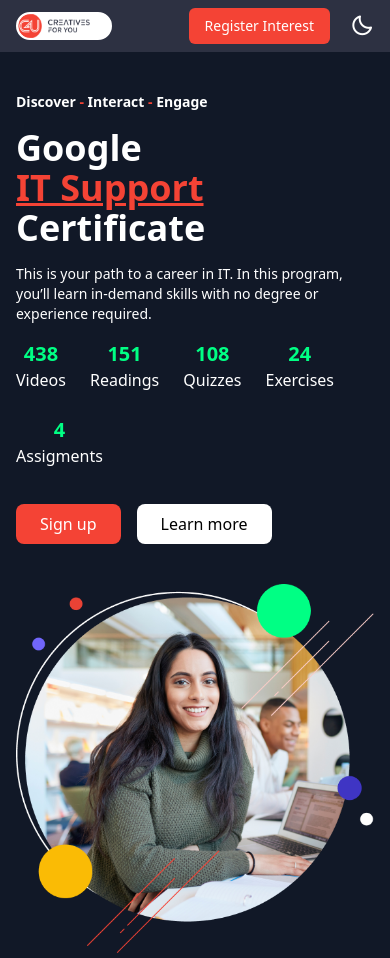
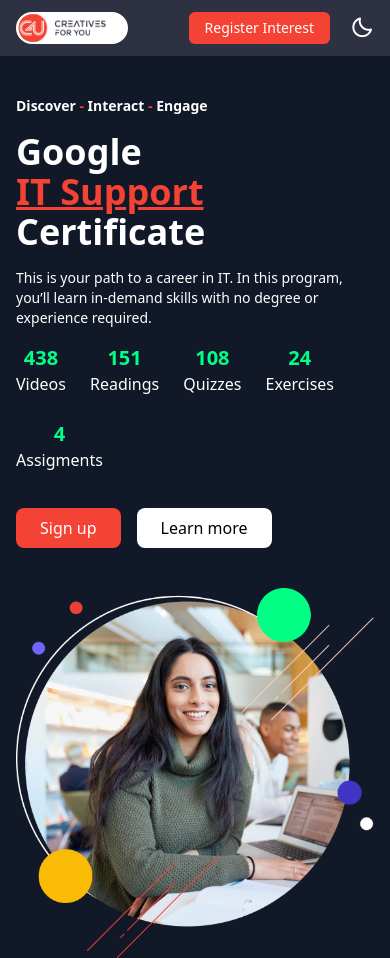
Before and after one commit to shakil-devcraft/creatives, a website built with Vite: page index.html in a window 390 px wide. Shown: the top 958 px of the page. Built offline with nearby package versions, Linux system fonts and the light colour scheme.

Commit message:
some fixed bug

```diff
--- a/index.html
+++ b/index.html
@@ -14,9 +14,9 @@
 </head>
 <body class="bg-[#FAFAFA] dark:bg-gray-900">
     <!-- header -->
-    <header class="bg-white lg:px-20 py-2 lg:py-4 dark:bg-[#2D3142]">
+    <header class="bg-white lg:px-20 py-3 lg:py-4 dark:bg-[#2D3142]">
         <nav class="container mx-auto flex items-center justify-between lg:gap-3 w-full px-4 md:px-0 ">
-                <img class="dark:bg-white dark:border-2 dark:border-white dark:pr-5 dark:rounded-full lg:w-28 xl:w-32 border-2 border-white pr-5 dark:lg:w-28 dark:xl:w-32 dark:w-24 w-24" src="asset/c4u full logo.png" alt="">
+                <img class="dark:bg-white dark:border-2 dark:border-white dark:pr-5 dark:rounded-full lg:w-28 xl:w-32 border-2 border-white pr-5 dark:lg:w-28 dark:xl:w-32 dark:w-28 w-28" src="asset/c4u full logo.png" alt="">
 
                 <ul class="md:flex hidden items-center justify-center lg:gap-6 md:gap-4 gap-3 absolute md:relative top-14 md:top-auto left-0 md:left-auto bottom-0 md:bottom-auto right-0 md:right-auto bg-gray-800 md:bg-transparent">
                 <li><a class=" dark:hover:text-[#F44335] dark:text-white text-white md:text-[#072125] hover:text-[#F44335] transition duration-300 lg:text-base text-sm" href="#">Home</a></li>
@@ -26,7 +26,7 @@
                 </ul>
 
                 <div class="flex gap-5 items-center">
-                <button class="bg-[#F44335] text-white hover:text-gray-200 transition duration-300 px-4 py-2 rounded-md lg:text-base text-sm">Register Interest</button>
+                <button class="bg-[#F44335] text-white hover:text-gray-200 transition duration-300 px-4 py-1.5 rounded-md lg:text-base text-sm">Register Interest</button>
                 <i class=' dark:stroke-white dark:text-white lg:text-3xl text-2xl bx bx-moon' id="moon"></i>
                 </div>
         </nav>
@@ -202,7 +202,7 @@
 
     <!-- course section -->
     <div class="bg-white">
-        <div class="container mx-auto px-4 md:px-0 lg:px-20 my-20 flex flex-col md:flex-row justify-between items-center">
+        <div class="container mx-auto px-4 md:px-0 lg:px-20 my-20 flex flex-col md:flex-row justify-between items-center py-10 md:py-0">
             <div class="">
                 <h2 class=" lg:w-8/12 font-bold text-3xl md:text-4xl lg:text-5xl">There are 5 Courses in this Professional Certificate</h2>
 
@@ -255,7 +255,7 @@
 
     <!-- footer section -->
     <section class=" dark:bg-[#2D3142] bg-white dark:text-white">
-        <div class="container mx-auto px-4 md:px-10 lg:px-20 grid grid-cols-2 md:grid-cols-6 gap-4 lg:gap-5 py-8 md:py-10">
+        <div class="container mx-auto px-4 md:px-0 lg:px-20 grid grid-cols-2 md:grid-cols-6 gap-4 lg:gap-5 py-8 md:py-10">
             <div class="col-span-1 md:col-span-2">
                 <img class="dark:bg-white dark:border-2 dark:border-white dark:pr-5 dark:rounded-full bg-transparent border-2 border-white pr-5" src="asset/c4u full logo_2022 1 (2).png" alt="">
                 <p class=" dark:text-white text-xs md:text-sm lg:text-base text-[#20484F] leading-7 md:leading-7 lg:leading-7 mt-4 font-light">
```
